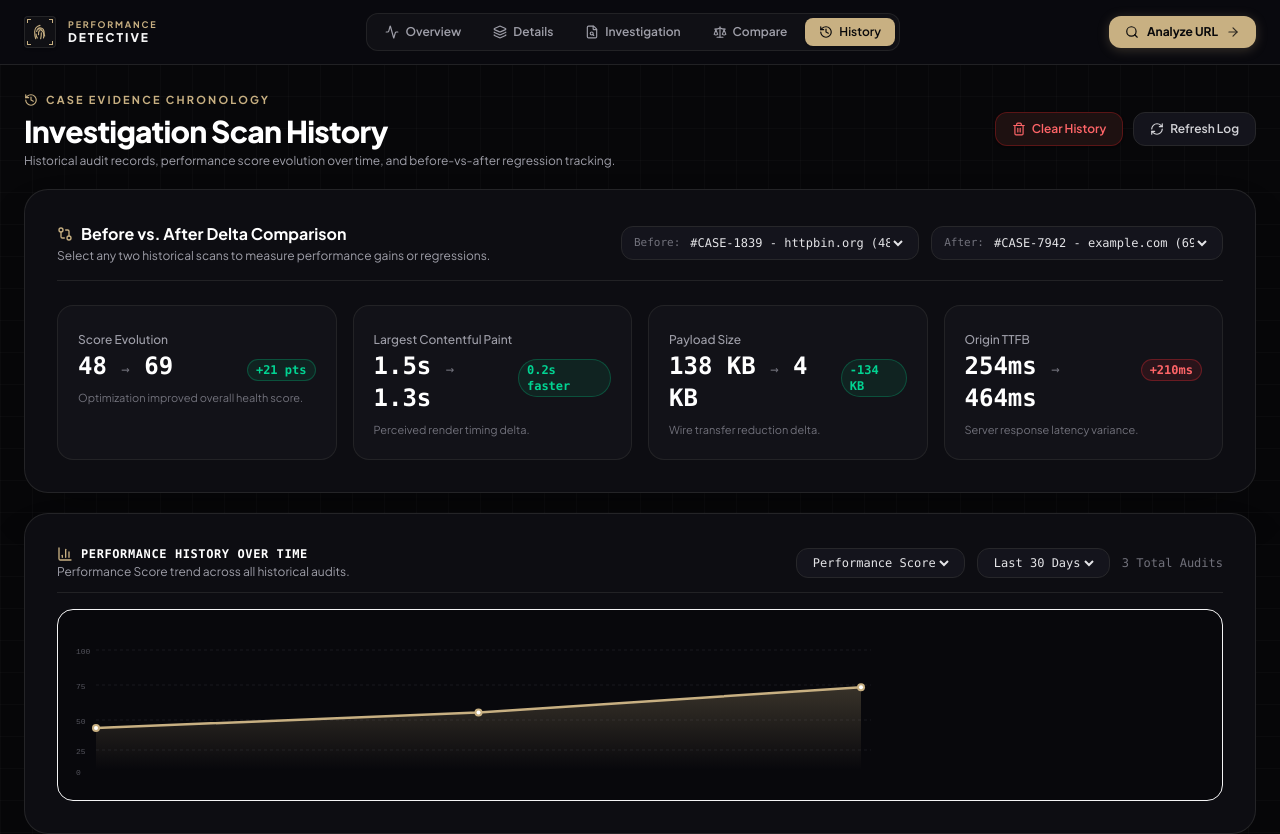
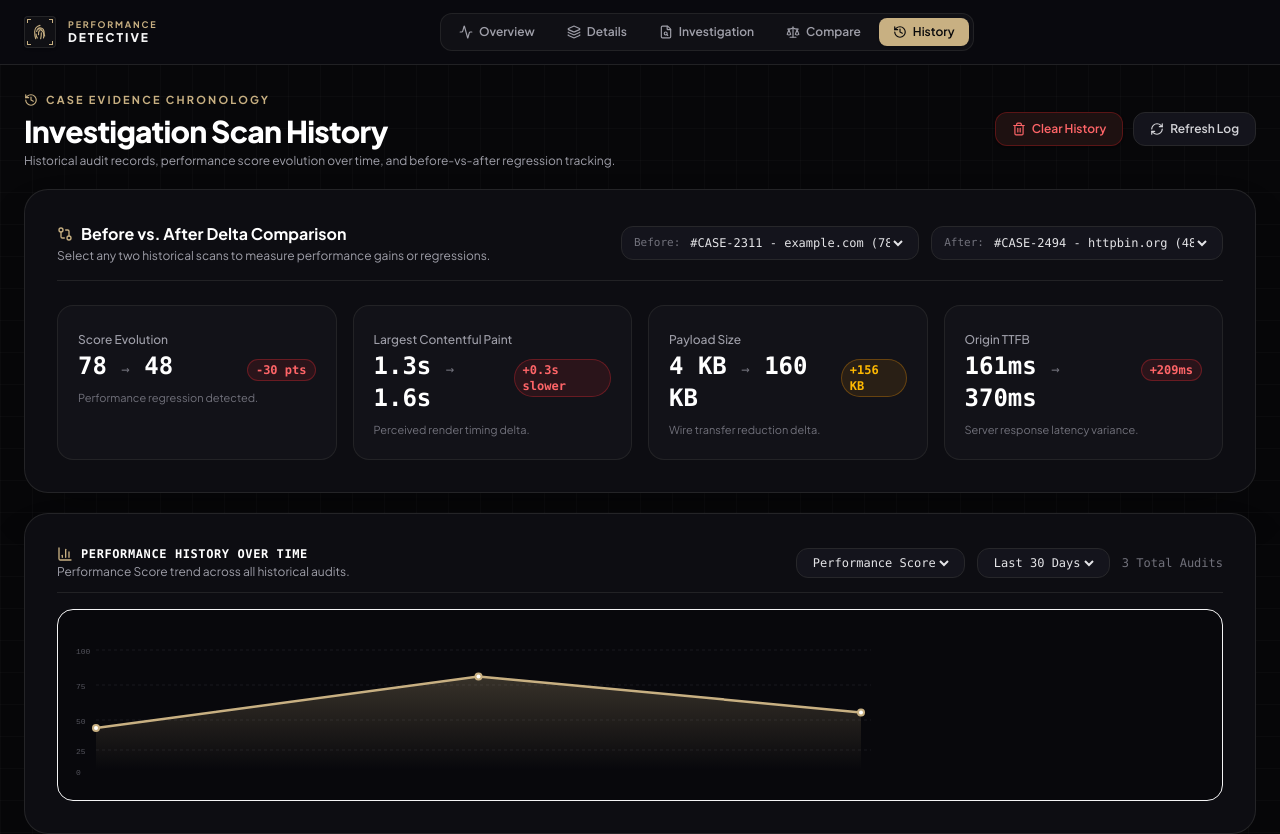
Before and after one commit to ANIKA-ZAMAN/THE-DETECTIVE, a Next.js app: page /history in a window 1280 px wide. Shown: the top 834 px of the page. Built offline with nearby package versions, Linux system fonts and the light colour scheme.

Commit message:
Remove Analyze URL button from navbar

```diff
--- a/src/components/layout/Navbar.tsx
+++ b/src/components/layout/Navbar.tsx
@@ -136,27 +136,12 @@ function NavbarContent({ className = "" }: NavbarProps) {
             })}
           </nav>
 
-          {/* Right Action: Analyze URL CTA */}
+          {/* Right Action placeholder / empty */}
           <div className="hidden sm:flex items-center gap-3">
-            <button
-              onClick={() => setModalOpen(true)}
-              className="bg-[#c8b082] hover:bg-[#b89f71] text-zinc-950 font-bold text-xs px-4 py-2 rounded-xl flex items-center gap-2 transition-all shadow-[0_2px_12px_rgba(200,176,130,0.25)] hover:shadow-[0_4px_18px_rgba(200,176,130,0.4)] active:scale-95 cursor-pointer"
-            >
-              <Search className="w-3.5 h-3.5" />
-              <span>Analyze URL</span>
-              <ArrowRight className="w-3.5 h-3.5 opacity-80" />
-            </button>
           </div>
 
           {/* Mobile Hamburger Toggle Button */}
           <div className="flex items-center gap-2 md:hidden">
-            <button
-              onClick={() => setModalOpen(true)}
-              className="p-2 rounded-lg bg-[#121218] border border-zinc-800 text-[#c8b082]"
-              title="Quick Analyze"
-            >
-              <Search className="w-4 h-4" />
-            </button>
             <button
               onClick={() => setMobileMenuOpen(!mobileMenuOpen)}
               className="p-2 rounded-lg bg-[#121218] border border-zinc-800 text-zinc-300 hover:text-white"
@@ -193,20 +178,6 @@ function NavbarContent({ className = "" }: NavbarProps) {
                   </Link>
                 );
               })}
-            </div>
-
-            <div className="pt-2 border-t border-zinc-800/80">
-              <button
-                onClick={() => {
-                  setMobileMenuOpen(false);
-                  setModalOpen(true);
-                }}
-                className="w-full bg-[#c8b082] text-zinc-950 font-bold text-xs py-2.5 rounded-xl flex items-center justify-center gap-2 shadow cursor-pointer"
-              >
-                <Search className="w-3.5 h-3.5" />
-                <span>Analyze URL</span>
-                <ArrowRight className="w-3.5 h-3.5" />
-              </button>
             </div>
           </div>
         )}
```
Also changed, not shown: .history_store.json.
